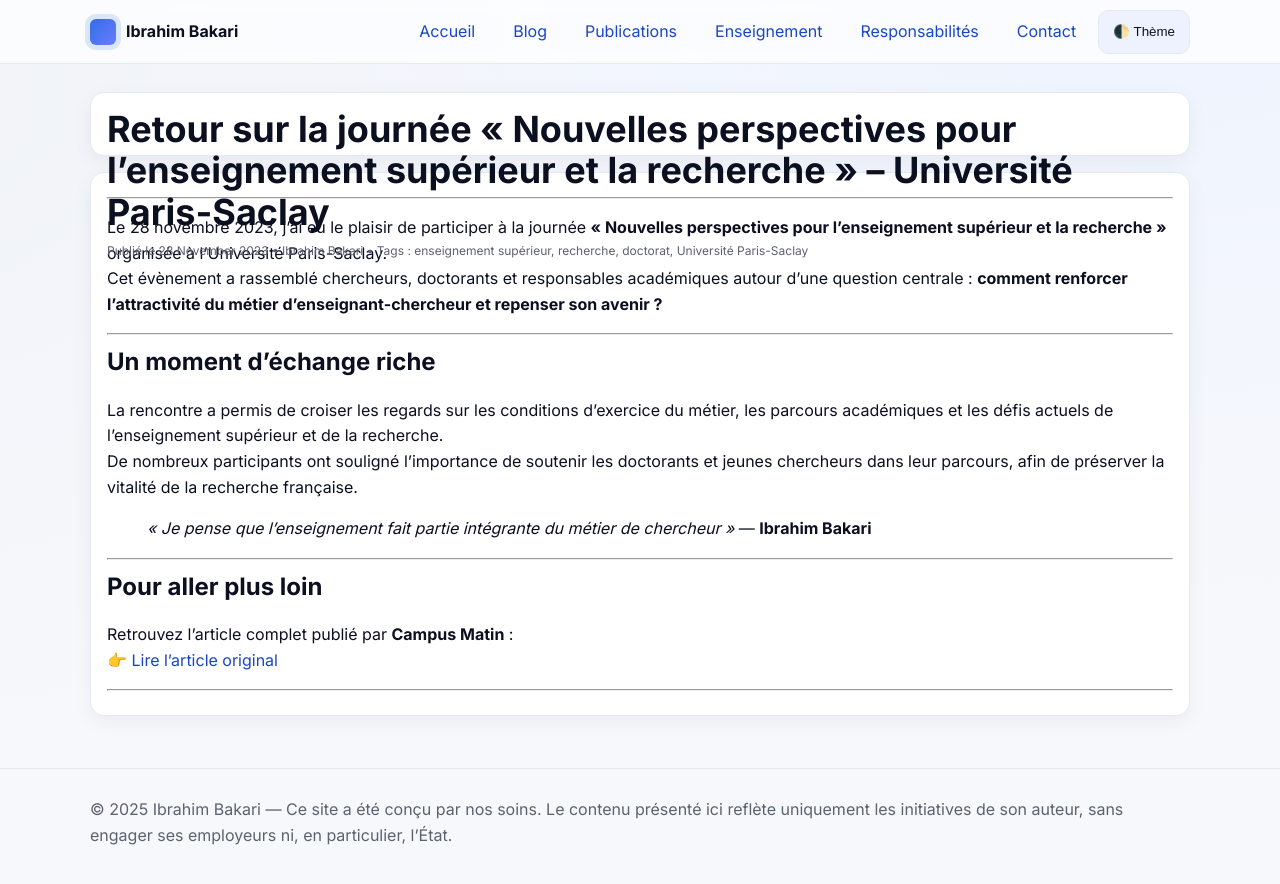
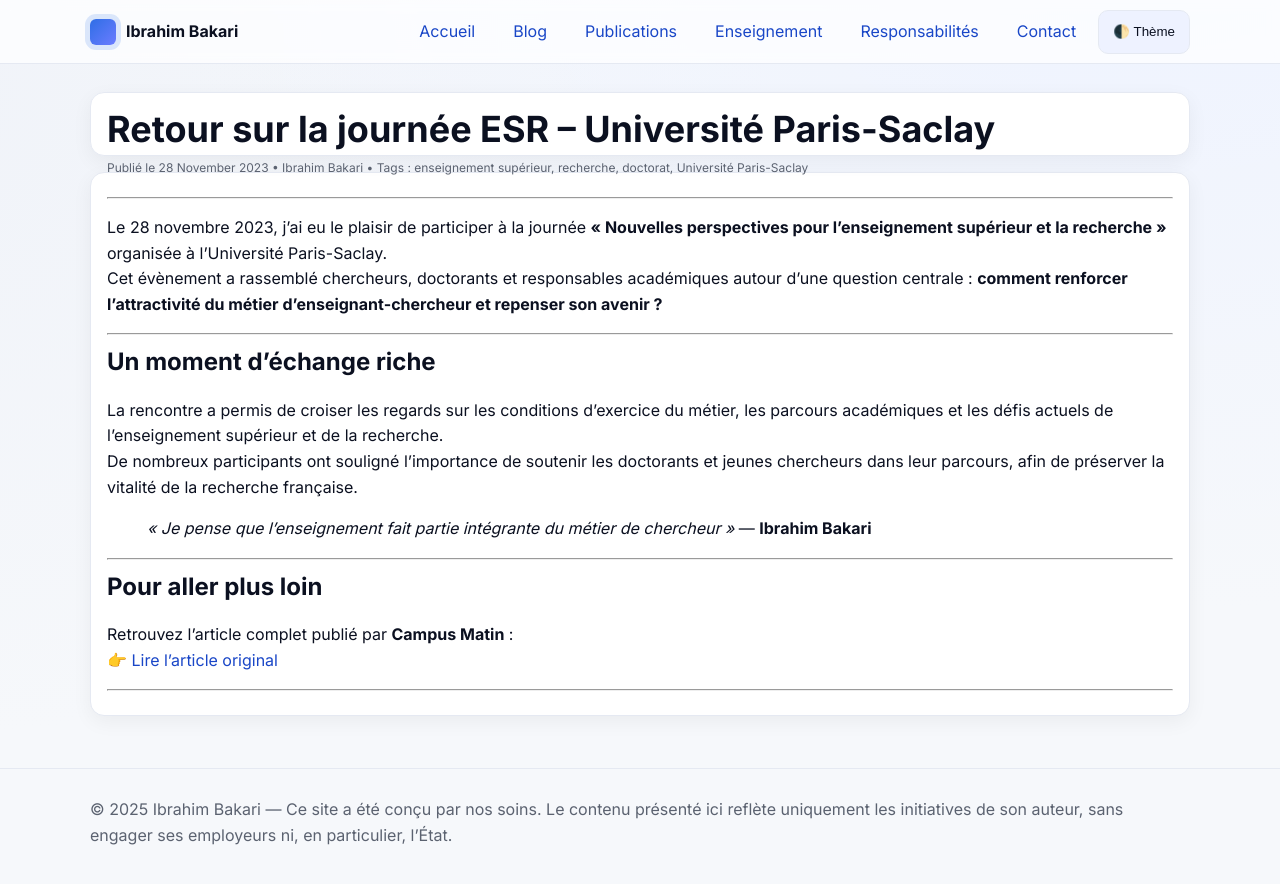
Before and after one commit to IbrBakari/aboutme, a Jekyll site: the page built from _posts/2023-11-28-journee-esr-paris-saclay.md, in a window 1280 px wide. Shown: the top 884 px of the page. Built offline with Jekyll 4.4.1, drawn with Linux system fonts in a browser that asks for light colours.

Commit message:
Update 2023-11-28-journee-esr-paris-saclay.md

```diff
--- a/_posts/2023-11-28-journee-esr-paris-saclay.md
+++ b/_posts/2023-11-28-journee-esr-paris-saclay.md
@@ -1,6 +1,6 @@
 ---
 layout: post
-title: "Retour sur la journée « Nouvelles perspectives pour l’enseignement supérieur et la recherche » – Université Paris-Saclay"
+title: "Retour sur la journée ESR – Université Paris-Saclay"
 author: "Ibrahim Bakari"
 tags: [enseignement supérieur, recherche, doctorat, Université Paris-Saclay]
 description: "Retour sur ma participation à la journée Nouvelles perspectives pour l’ESR organisée à l’Université Paris-Saclay, avec échanges autour de l’avenir du métier d’enseignant-chercheur."
```
